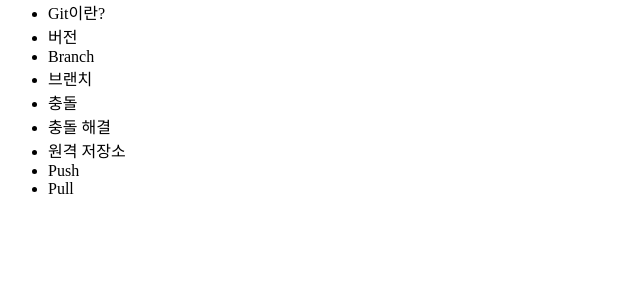
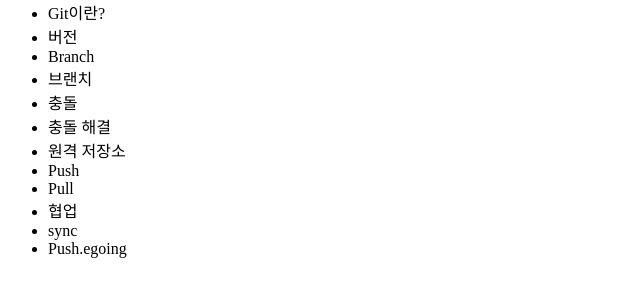
Before and after one commit to gsppro1031/opentutorials_git_gsppro1031, a plain HTML site: page index.html in a window 1280 px wide. Shown: the part 66-362 px from the top of the page, without its empty margins (0-640 px from the left). Drawn offline with Linux system fonts and the light colour scheme.

Commit message:
add push.egoing

```diff
--- a/index.html
+++ b/index.html
@@ -19,6 +19,9 @@
 			<li>원격 저장소</li>
 			<li>Push</li>
 			<li>Pull</li>
+			<li>협업</li>
+			<li>sync</li>
+			<li>Push.egoing</li>
 		</ul>
 	</body>
 </html>
```
